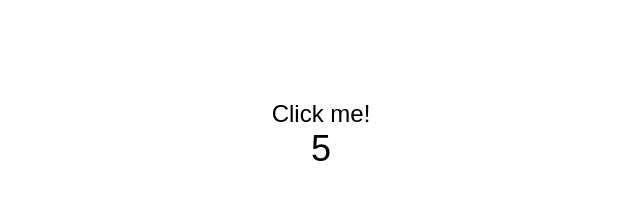
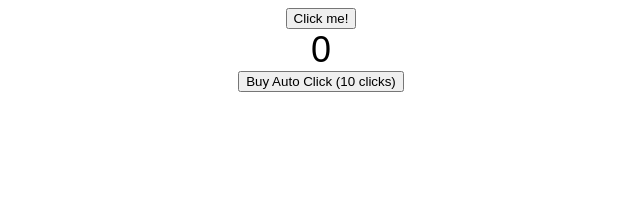
Before and after one commit to Liquefy7822/clicker.github.io, a plain HTML site: page index.html in a window 1280 px wide. Shown: the whole page, without its empty margins (319-959 px from the left). Drawn offline with Linux system fonts and the light colour scheme.

Commit message:
Update index.html

```diff
--- a/index.html
+++ b/index.html
@@ -7,8 +7,9 @@
     <link rel="stylesheet" href="styles.css">
 </head>
 <body>
-    <div id="clickArea">Click me!</div>
+    <button id="clickButton" onclick="clickButton()">Click me!</button>
     <div id="counter">0</div>
+    <button id="autoClickButton" onclick="buyAutoClick()">Buy Auto Click (10 clicks)</button>
 
     <script src="script.js"></script>
 </body>
```
